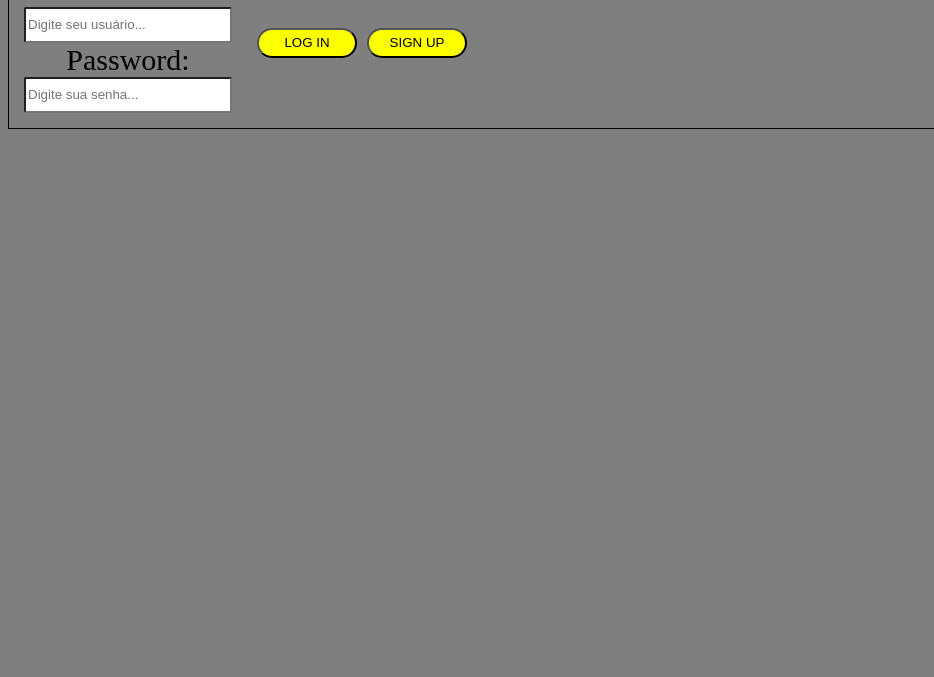
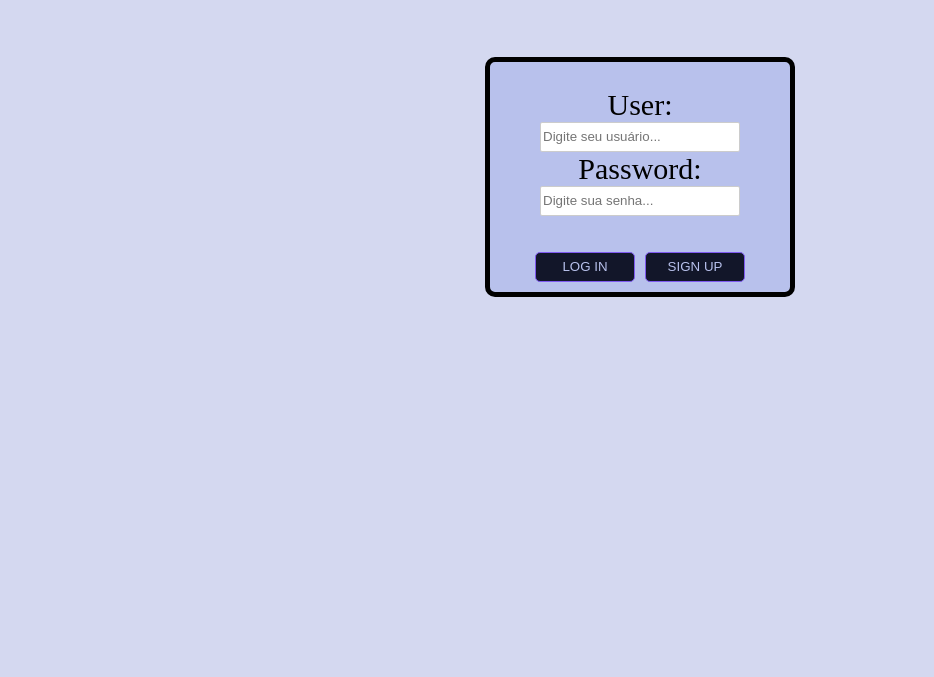
Before and after one commit to ifpi-picos/projeto-naovaimaspeleja, a plain HTML site: page index.html in a window 1280 px wide. Shown: the part 123-800 px from the top of the page, without its empty margins (0-934 px from the left). Drawn offline with Linux system fonts and the light colour scheme.

Commit message:
mudancas

```diff
--- a/index.html
+++ b/index.html
@@ -9,7 +9,7 @@
 </head>
 <body>
     <script src="script.js"></script>
-    <div class="conteiner">
+    <div class="container">
         <h1 id="titulo">Gerenciador de Listas de Compra</h1>
         <div class="menu_box">
             <div class="entry_data">
--- a/style.css
+++ b/style.css
@@ -1,28 +1,44 @@
+*{box-sizing: border-box;}
 body{
-    height: 100%;
-    width: 100%;
-    background-color: rgb(0,0,0,0.5);
-    font: "Bree Serif", sans-serif;
+    background-color:#d4d8f0;
+    margin: 0;
+    padding: 0;
 }
 
-#titulo {
+#titulo{
+    color: #232946;
+}
+.container{
     display: flex;
+    flex-direction: column;
+    align-items: center;
+    justify-content: center;
+    margin-top: 50px;
+}
+
+.menu_box{
+    display: flex;
+    flex-direction: column;
     justify-content: center;
     align-items: center;
-}
-.menu_box{
-    display: flex;
-    border: 1px solid;
-
+    margin-top: 50px;
+    border:5px solid #000;
+    border-radius: 10px;
+    background-color: #b8c1ec;
 }
 .entry_data {
     display: flex;
     flex-direction: column;
     align-items: center;
-    padding: 15px;
+    justify-content: center;
+    width: 300px;
+    height: 180px;
     font-size: 30px;
 }
-
+input{
+    border: 1px solid #ccc;
+    border-radius: 5px;
+}
 #user{
     width: 200px;
     height: 30px;
@@ -42,12 +58,11 @@ body{
 }
 
 .confirm_data button {
+    color: #b8c1ec;
     width: 100px;
     height: 30px;
-    background-color: rgb(251, 255, 0);
-    border-top-left-radius:75px;
-	border-top-right-radius:75px;
-	border-bottom-left-radius:75px;
-	border-bottom-right-radius:75px;
+    background-color: #121629;
+    border: 1px solid #7f5af0;
+    border-radius: 5px;
     margin: 5px;
 }
```
